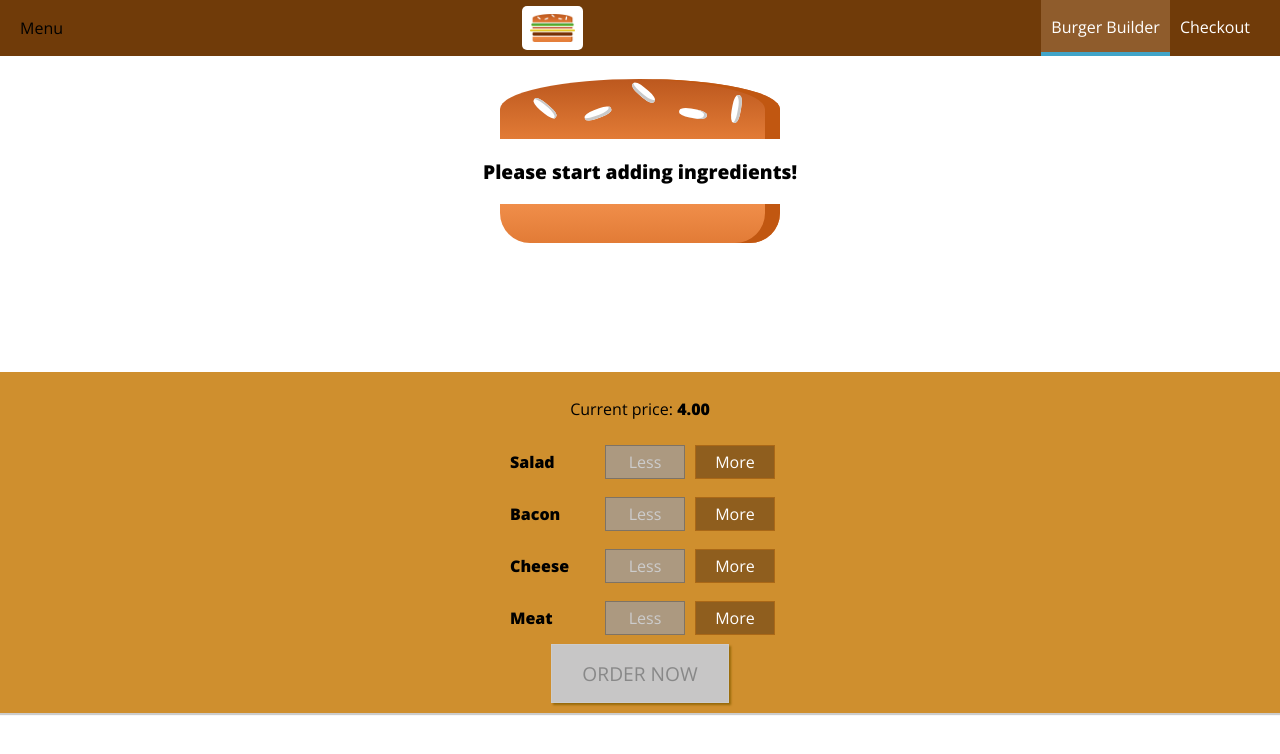
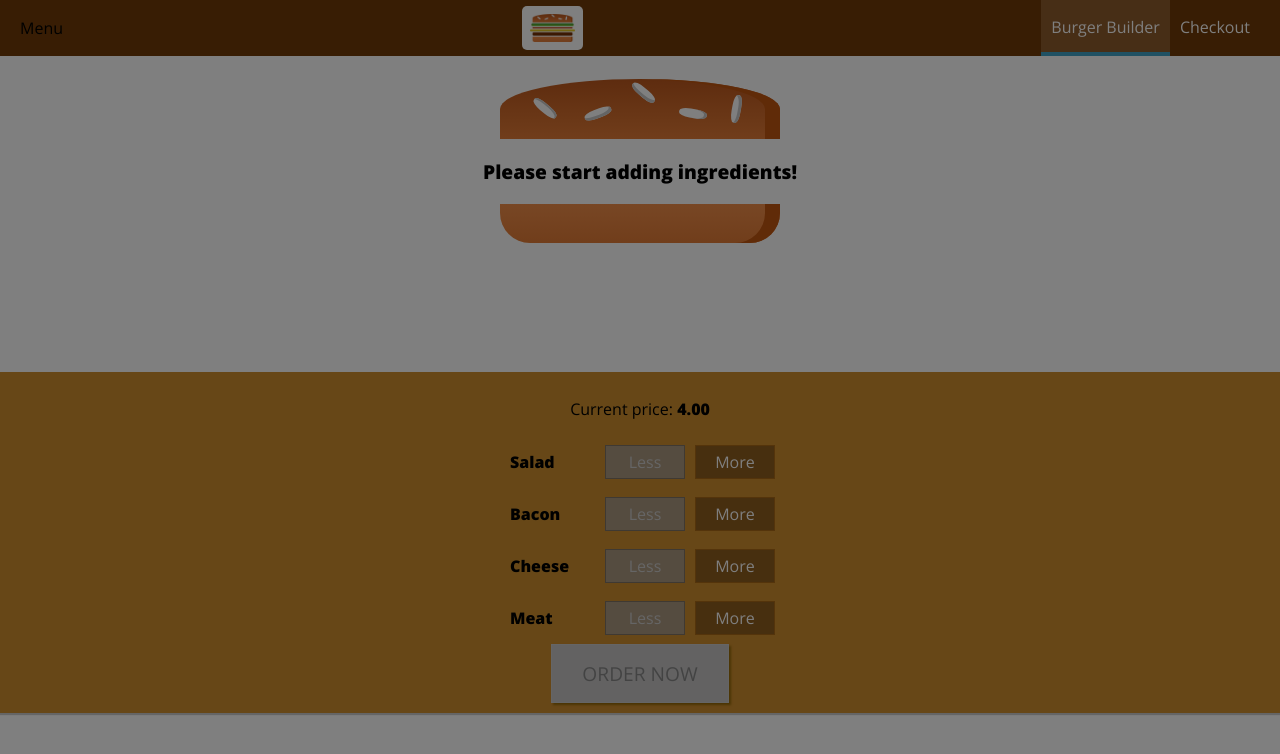
Before and after one commit to felipehermosilla/burger-app, a React (Create React App) app: page / in a window 1280 px wide. Shown: the top 754 px of the page. Built offline with nearby package versions, Linux system fonts and the light colour scheme.

Commit message:
Reusing the Backdrop

```diff
--- a/src/components/Layout/Layout.js
+++ b/src/components/Layout/Layout.js
@@ -1,18 +1,33 @@
-import React from 'react';
+import React, { Component } from 'react';
 
 import Aux from '../../hoc/Aux';
 import Toolbar from '../Navigation/Toolbar/Toolbar';
 import classes from './Layout.module.css';
 import SideDrawer from '../Navigation/SideDrawer/SideDrawer';
 
-const layout = (props) => (
+class Layout extends Component{
+
+  state = {
+    showSideDrawer: true
+  }
+
+  sideDrawerCloseHandler = () => {
+    this.setState({showSideDrawer: false});
+  }
+
+  render () {
+    return (
       <Aux>
         <Toolbar />
-    <SideDrawer />
+        <SideDrawer
+          open={this.state.showSideDrawer}
+          closed={this.sideDrawerCloseHandler}/>
         <main className={classes.Content}>
-      {props.children}
+          {this.props.children}
         </main>
       </Aux>
     );
+  }
+}
 
-export default layout;
+export default Layout;
--- a/src/components/Navigation/SideDrawer/SideDrawer.js
+++ b/src/components/Navigation/SideDrawer/SideDrawer.js
@@ -2,13 +2,20 @@
 
 import Logo from '../../Logo/Logo';
 import NavigationItems from '../NavigationItems/NavigationItems';
+import Backdrop from '../../UI/Backdrop/Backdrop';
+import Aux from '../../../hoc/Aux';
 
 import classes from './SideDrawer.module.css';
 
 const sideDrawer = (props) => {
-  // ..
+  let attachedClasses = [classes.SideDrawer, classes.Close];
+  if(props.open) {
+    attachedClasses = [classes.SideDrawer, classes.Open]
+  }
   return (
-    <div className={classes.SideDrawer}>
+    <Aux>
+      <Backdrop show={props.open} clicked={props.closed}/>
+      <div className={attachedClasses.join(' ')}>
         <div className={classes.Logo}>
           <Logo />
         </div>
@@ -16,6 +23,7 @@
           <NavigationItems />
         </nav>
       </div>
+    </Aux>
   );
 };
 
```
Lines whose indentation alone changed are shown as unchanged.
